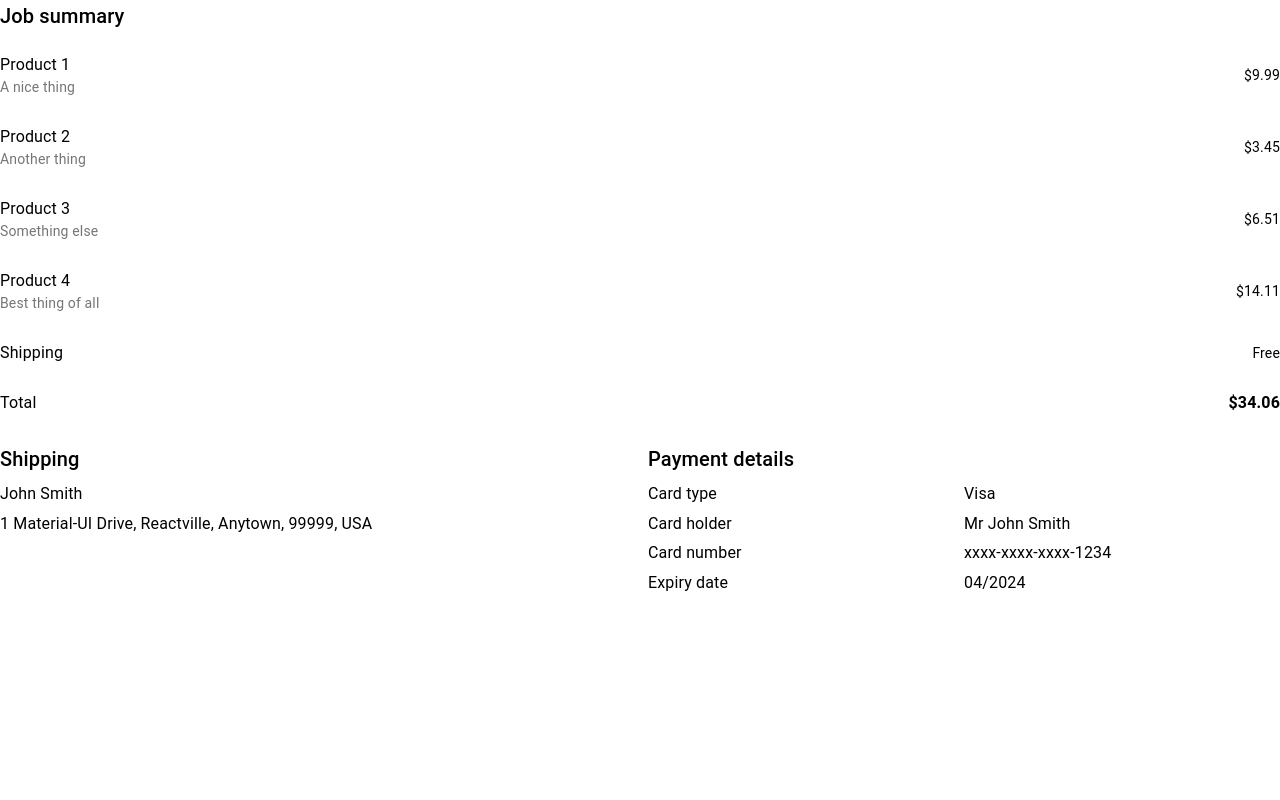
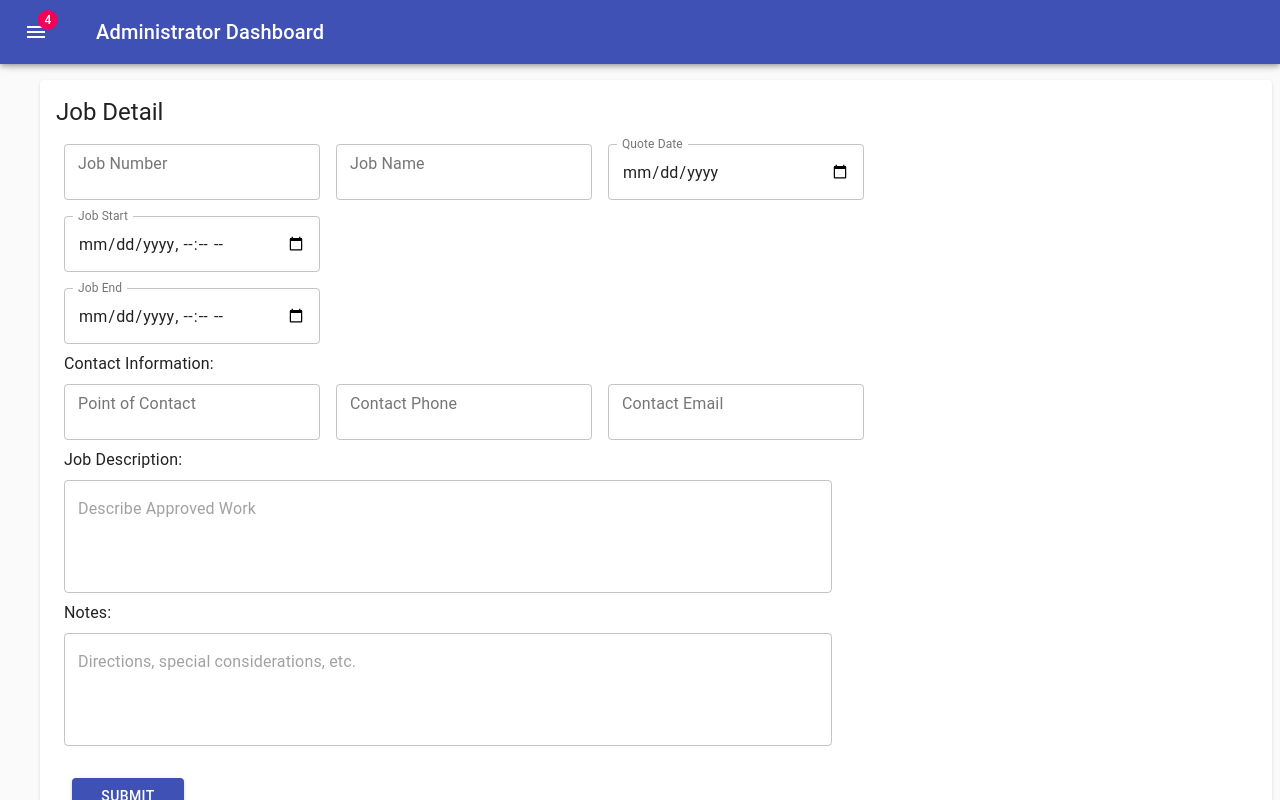
Before and after one commit to will98nicholson/Custom-Workforce-Manager, a React (Create React App) app in the folder client/: page /jobdetail in a window 1280 px wide. Built offline with nearby package versions, Linux system fonts and the light colour scheme.

Commit message:
Render job form on job details page; update tasks in readme

```diff
--- a/client/src/components/JobsForm.js
+++ b/client/src/components/JobsForm.js
@@ -115,7 +115,7 @@ export default function JobsForm () {
                     <OutlinedInput id="Contact Email" name="contact_email" className={classes.input} variant="outlined" label="Contact Email" />
                 </FormControl>
                 <div className={classes.break} />
-                <Typography variant="body1">Scope of Work:</Typography>
+                <Typography variant="body1">Job Description:</Typography>
                 <FormControl variant="outlined">
                     <TextField
                         id="scope-of-work"
--- a/client/src/pages/JobDetail.js
+++ b/client/src/pages/JobDetail.js
@@ -1,86 +1,67 @@
 import React from 'react';
 import { makeStyles } from '@material-ui/core/styles';
-import Typography from '@material-ui/core/Typography';
-import List from '@material-ui/core/List';
-import ListItem from '@material-ui/core/ListItem';
-import ListItemText from '@material-ui/core/ListItemText';
-import Grid from '@material-ui/core/Grid';
-// STILL TEMPLATED FROM MATERIAL UI DEFAULT, NOT COMPLETE
-const products = [
-    { name: 'Product 1', desc: 'A nice thing', price: '$9.99' },
-    { name: 'Product 2', desc: 'Another thing', price: '$3.45' },
-    { name: 'Product 3', desc: 'Something else', price: '$6.51' },
-    { name: 'Product 4', desc: 'Best thing of all', price: '$14.11' },
-    { name: 'Shipping', desc: '', price: 'Free' },
-];
-const addresses = ['1 Material-UI Drive', 'Reactville', 'Anytown', '99999', 'USA'];
-const payments = [
-    { name: 'Card type', detail: 'Visa' },
-    { name: 'Card holder', detail: 'Mr John Smith' },
-    { name: 'Card number', detail: 'xxxx-xxxx-xxxx-1234' },
-    { name: 'Expiry date', detail: '04/2024' },
-];
+import {
+    CssBaseline,
+    Container,
+    Paper,
+    Typography,
+    Button
+} from '@material-ui/core';
 
-const useStyles = makeStyles((theme) => ({
-    listItem: {
-        padding: theme.spacing(1, 0),
+import MenuToolbar from '../components/MenuToolbar';
+import Copyright from '../components/Copyright';
+import JobsForm from '../components/JobsForm';
+
+const useStyles = makeStyles( ( theme ) => ( {
+    root: {
+        display: 'flex',
     },
-    total: {
-        fontWeight: 700,
+    appBarSpacer: theme.mixins.toolbar,
+    content: {
+        flexGrow: 1,
+        height: '100vh',
+        overflow: 'auto',
     },
-    title: {
-        marginTop: theme.spacing(2),
+    container: {
+        margin: theme.spacing( 2 )
     },
-}));
+    button: {
+        margin: theme.spacing( 2 ),
+        width: '7rem'
+    },
+    paper: {
+        padding: theme.spacing( 2 ),
+        display: 'flex',
+        overflow: 'auto',
+        flexDirection: 'column',
+    }
+} ) );
 
-export default function Review() {
+function handleSubmit () {
+    console.log( 'submit' );
+}
+
+export default function CreateJob () {
     const classes = useStyles();
+    return (
+        <div className={classes.root}>
+            <CssBaseline />
+            <MenuToolbar />
+            <main className={classes.content}>
+                <div className={classes.appBarSpacer} />
+                <Container maxWidth="lg" className={classes.container}>
+                    <Paper className={classes.paper}>
+                        <Typography variant='h5'>Job Detail</Typography>
+                        <JobsForm />
+                        <Button className={classes.button} variant="contained" color="primary" onClick={handleSubmit}>
+                            Submit
+                        </Button>
+                    </Paper>
+                    <Copyright />
+                </Container>
+            </main>
+        </div >
+    );
+};
 
-    return (
-        <React.Fragment>
-            <Typography variant="h6" gutterBottom>
-                Job summary
-            </Typography>
-            <List disablePadding>
-                {products.map((product) => (
-                    <ListItem className={classes.listItem} key={product.name}>
-                        <ListItemText primary={product.name} secondary={product.desc} />
-                        <Typography variant="body2">{product.price}</Typography>
-                    </ListItem>
-                ))}
-                <ListItem className={classes.listItem}>
-                    <ListItemText primary="Total" />
-                    <Typography variant="subtitle1" className={classes.total}>
-                        $34.06
-                    </Typography>
-                </ListItem>
-            </List>
-            <Grid container spacing={2}>
-                <Grid item xs={12} sm={6}>
-                    <Typography variant="h6" gutterBottom className={classes.title}>
-                        Shipping
-                    </Typography>
-                    <Typography gutterBottom>John Smith</Typography>
-                    <Typography gutterBottom>{addresses.join(', ')}</Typography>
-                </Grid>
-                <Grid item container direction="column" xs={12} sm={6}>
-                    <Typography variant="h6" gutterBottom className={classes.title}>
-                        Payment details
-                    </Typography>
-                    <Grid container>
-                        {payments.map((payment) => (
-                            <React.Fragment key={payment.name}>
-                                <Grid item xs={6}>
-                                    <Typography gutterBottom>{payment.name}</Typography>
-                                </Grid>
-                                <Grid item xs={6}>
-                                    <Typography gutterBottom>{payment.detail}</Typography>
-                                </Grid>
-                            </React.Fragment>
-                        ))}
-                    </Grid>
-                </Grid>
-            </Grid>
-        </React.Fragment>
-    );
-}
+// add assigned crew text area
```
Also changed, not shown: 1 other file (tests, documents, lock files or other folders).
